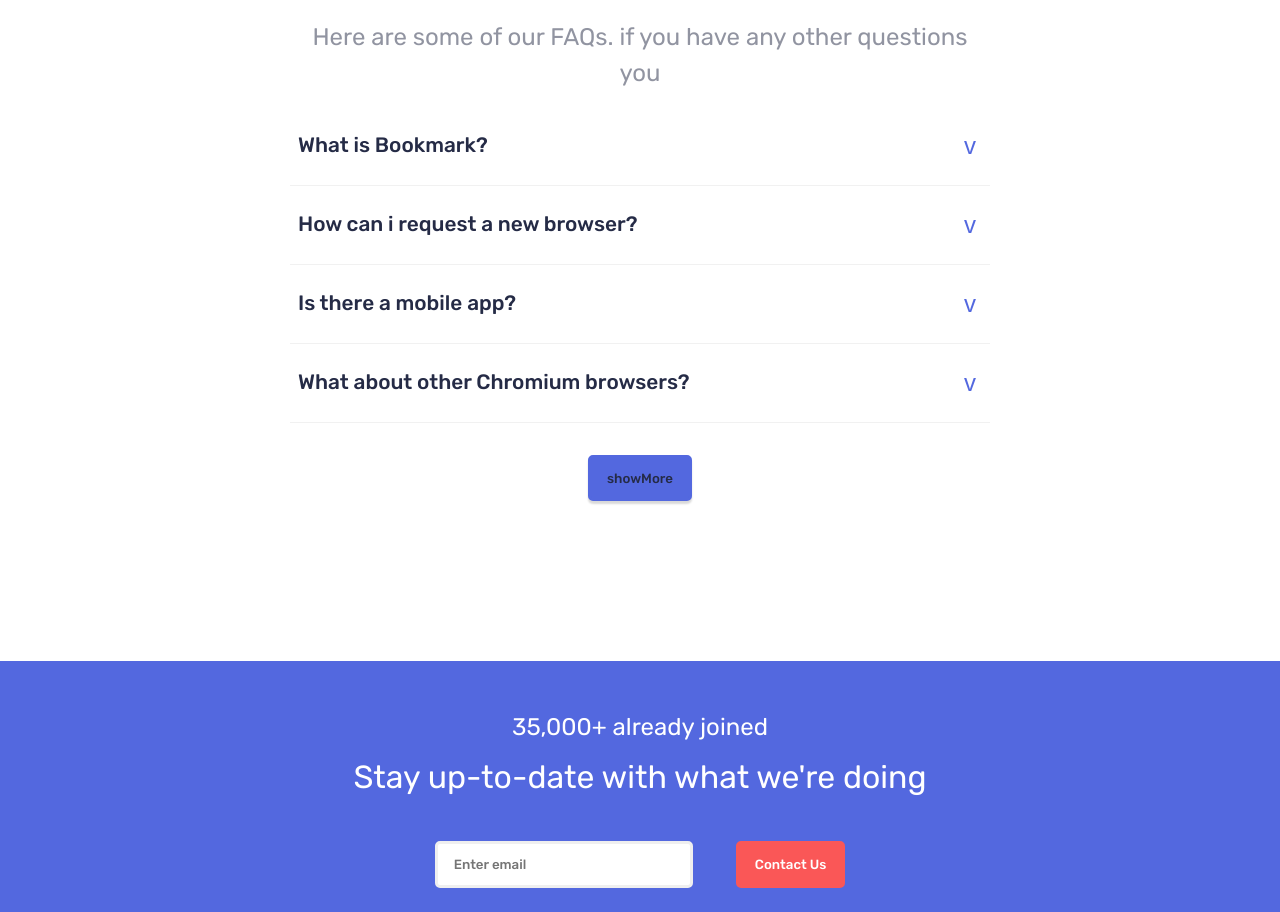
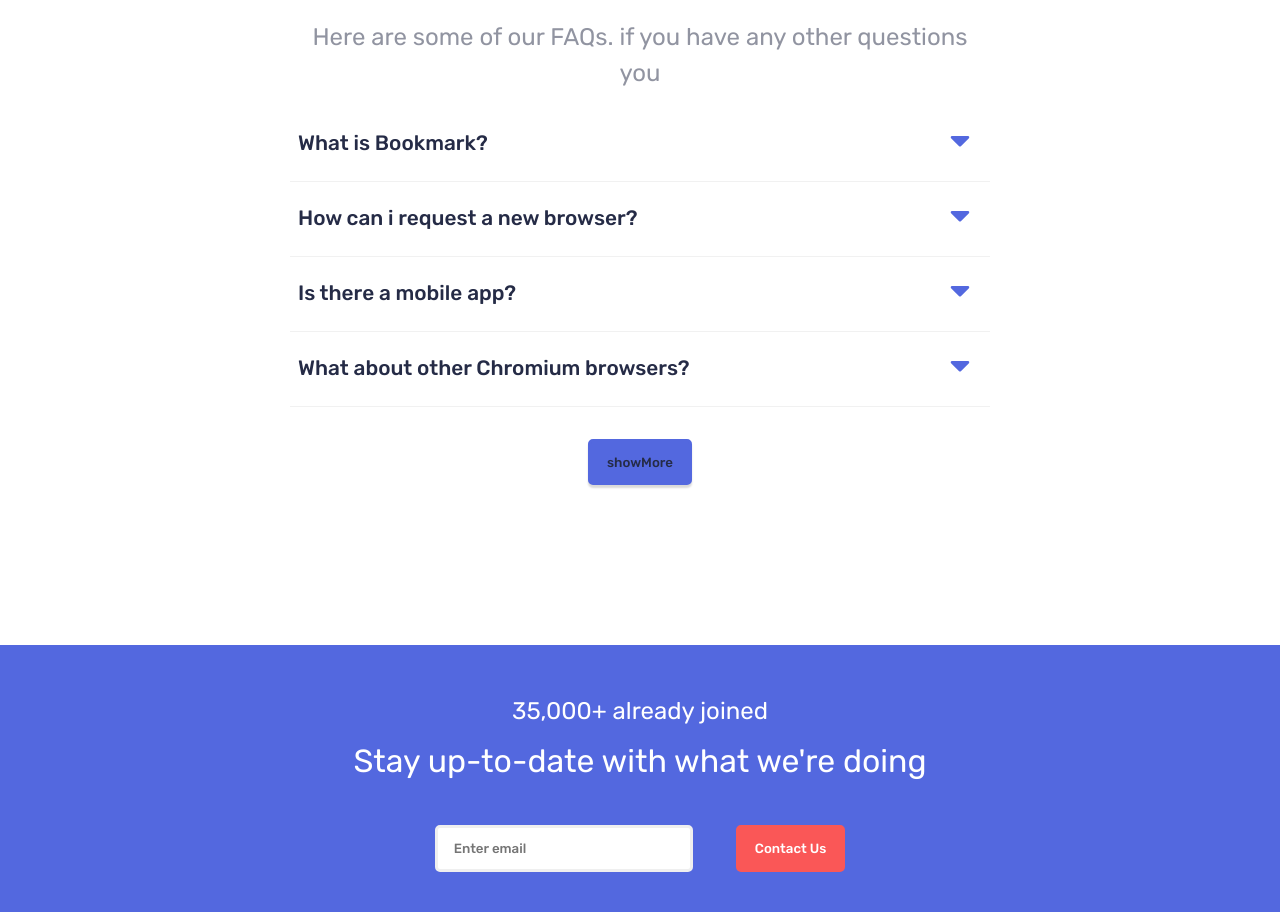
Before and after one commit to Saurabhdaswant/Bookmark, a React (Create React App) app: page / in a window 1280 px wide. Shown: the part 2345-3257 px from the top of the page. Built offline with nearby package versions, Linux system fonts and the light colour scheme; the HTML template or start-up script is replaced by a standard one.

Commit message:
used : react icons on Accordion dynamically

```diff
--- a/src/Sass/FAQ.scss
+++ b/src/Sass/FAQ.scss
@@ -28,14 +28,13 @@
                     button{
                         background: transparent;
                         color: $softBlue;
-                        font-weight: 500;
                         border: none;
-                        font-size: 1.5rem;
+                        font-size: 2rem;
                         cursor: pointer;
                     }
 
                     @include tablet{
-                        padding: 1rem 0;
+                        padding: 0.5rem 0;
                     }
                 }
 
--- a/src/layout/components/FaqCard.js
+++ b/src/layout/components/FaqCard.js
@@ -1,18 +1,14 @@
 import { useState } from "react"
+import { FaCaretDown, FaCaretUp } from "react-icons/fa";
 function FaqCard({question , answer }) {
 
     const [state, setstate] = useState(false);
-
-    const handleClick = () => {
-      setstate(!state);
-    };
-
 
     return (
         <div className="Faq__main__faqCard">
             <div className="faqCard__question">
                 <p>{question}</p>
-                <button onClick={ ()=> handleClick() } >v</button>
+                <button onClick={ ()=> setstate(!state) } > { state ? <FaCaretUp/> : <FaCaretDown/> } </button>
             </div>
             <div className="faqCard__answer">
                { state &&  <p>{answer}</p>}
```
